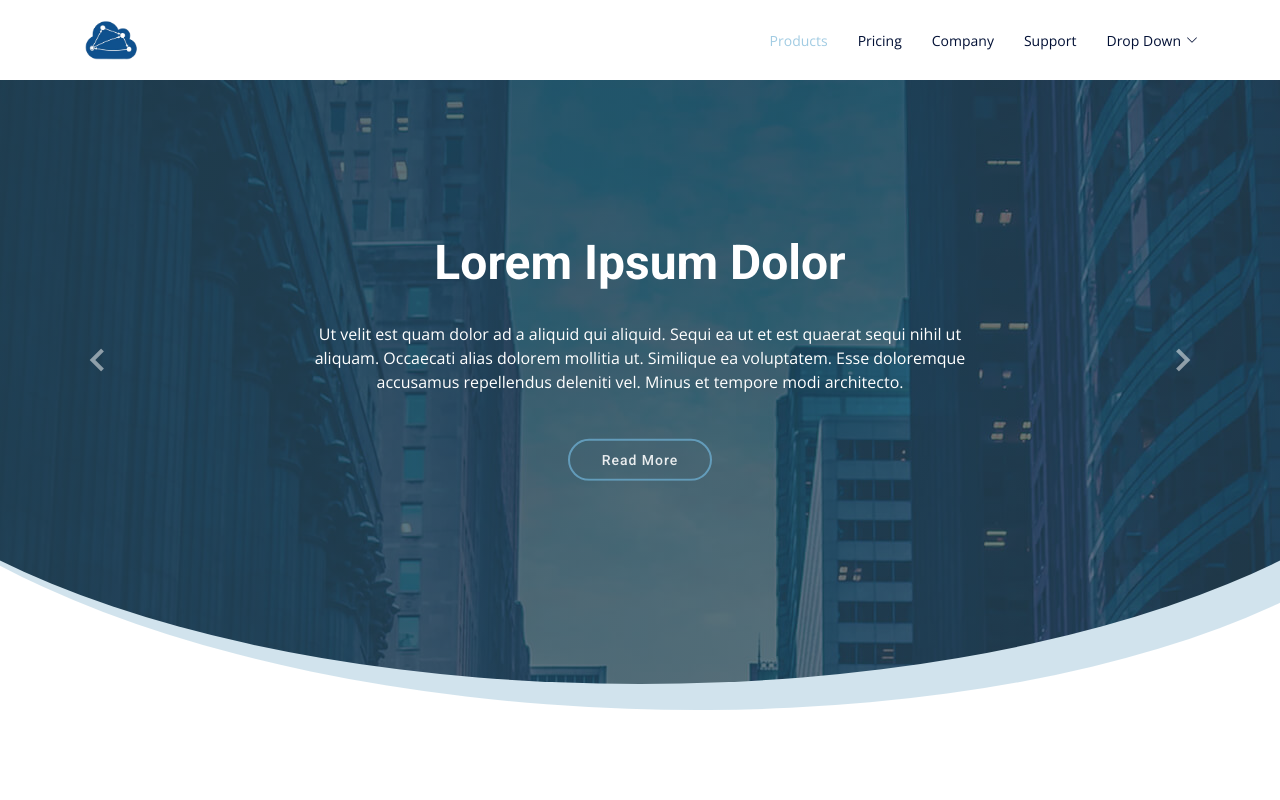
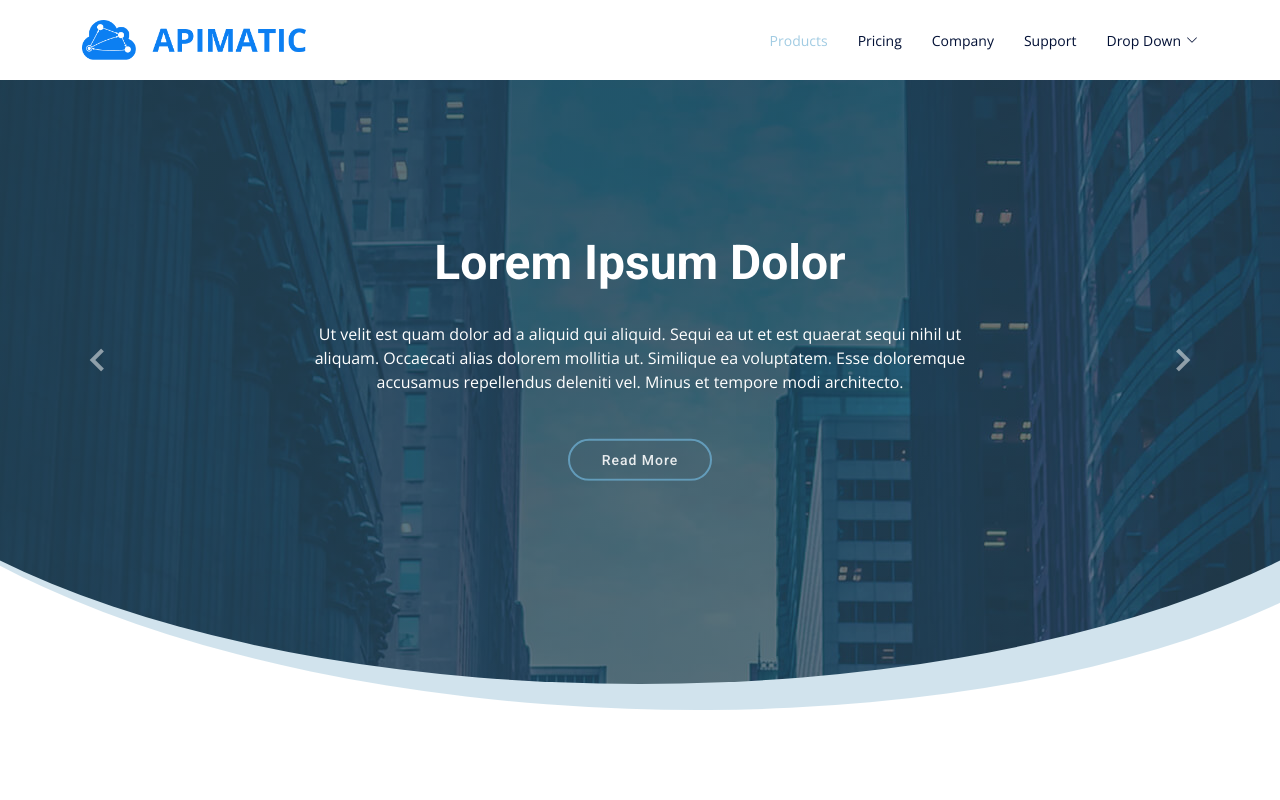
Before and after one commit to sufiyanirfan3/catalog-website, a plain HTML site: page index.html in a window 1280 px wide. Shown: the top 800 px of the page. Drawn offline with nearby package versions, Linux system fonts and the light colour scheme.

Commit message:
blob_card

```diff
--- a/index.html
+++ b/index.html
@@ -43,7 +43,7 @@
     <div class="container d-flex justify-content-between align-items-center">
 
       <div class="logo">
-        <a href="index.html"><img src="assets/img/favicon.png" alt="" class="img-fluid"></a>
+        <a href="index.html"><img src="assets/img/apimatic.png" alt="" class="img-fluid"></a>
       </div>
 
       <nav id="navbar" class="navbar">
```
